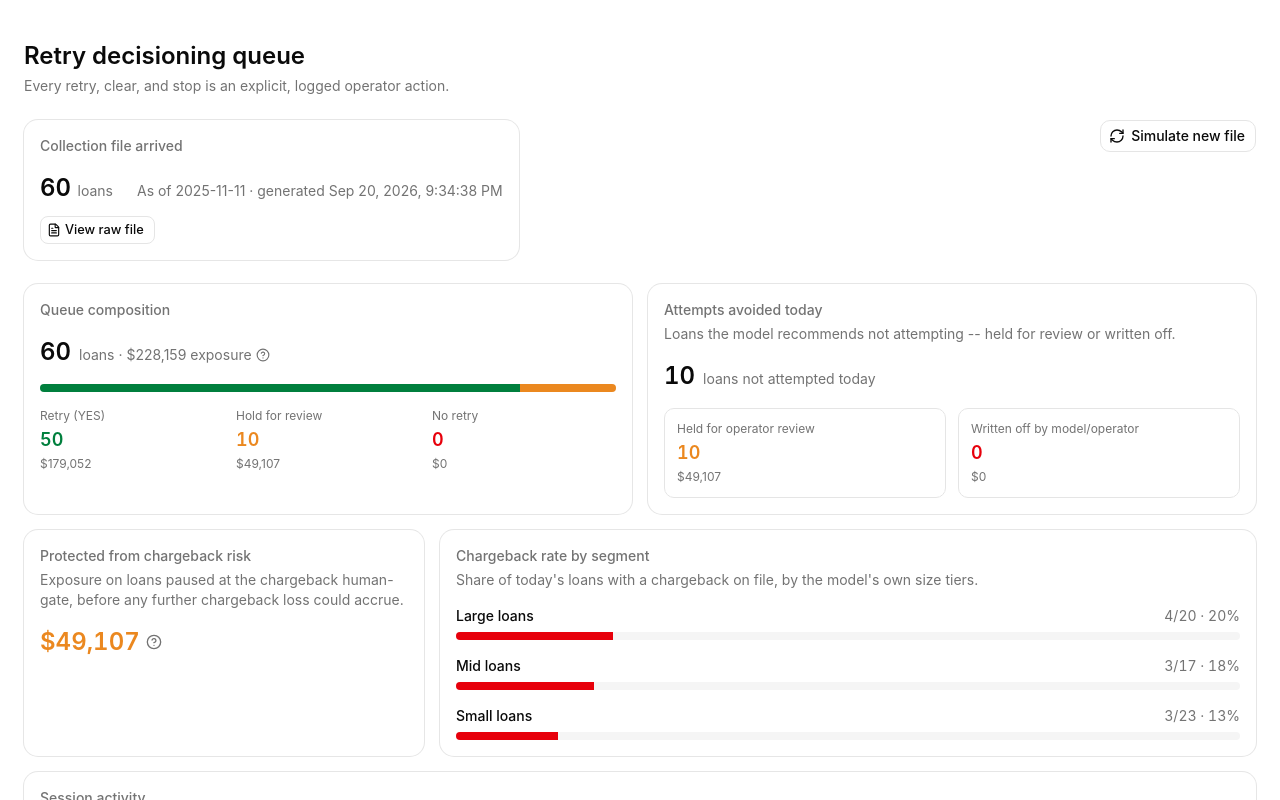
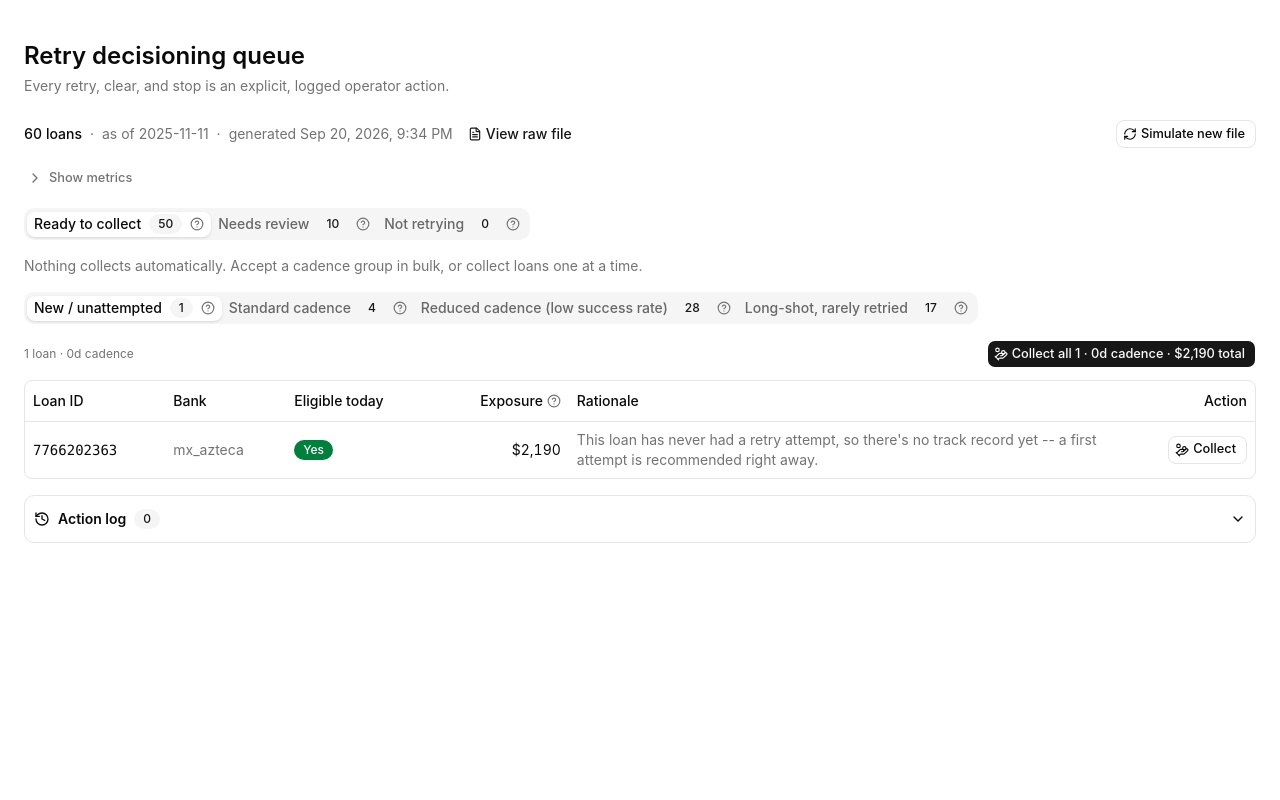
Before and after one commit to viccarre/collections-copilot, a Next.js app: page / in a window 1280 px wide. Both pictures are taken after a click on the button "Simulate collection file". Shown: the top 800 px of the page. Built offline with nearby package versions, Linux system fonts and the light colour scheme.

Commit message:
feat: refactor CollectionFileSummary layout & time format\n\nReorganized component structure & changed timestamp format to short

```diff
--- a/components/collection-file-summary.tsx
+++ b/components/collection-file-summary.tsx
@@ -1,6 +1,5 @@
 import { CircleHelpIcon, FileTextIcon } from "lucide-react"
 import { Button } from "@/components/ui/button"
-import { Card, CardContent, CardHeader, CardTitle } from "@/components/ui/card"
 import {
   Dialog,
   DialogContent,
@@ -17,33 +16,24 @@ import type { SimulatedCollectionFile } from "@/lib/collection-file"
 function formatTimestamp(iso: string): string {
   return new Date(iso).toLocaleString("en-US", {
     dateStyle: "medium",
-    timeStyle: "medium",
+    timeStyle: "short",
   })
 }
 
 export function CollectionFileSummary({ file }: { file: SimulatedCollectionFile }) {
   return (
-    <Card>
-      <CardHeader>
-        <CardTitle className="text-sm font-medium text-muted-foreground">
-          Collection file arrived
-        </CardTitle>
-      </CardHeader>
-      <CardContent className="flex flex-col gap-3">
-        <div className="flex flex-wrap items-baseline gap-x-6 gap-y-1">
-          <p className="text-2xl font-semibold tabular-nums">
-            {file.loans.length} <span className="text-sm font-normal text-muted-foreground">loans</span>
-          </p>
-          <p className="text-sm text-muted-foreground">
-            As of {file.asOf} &middot; generated {formatTimestamp(file.generatedAt)}
-          </p>
-        </div>
+    <div className="flex flex-wrap items-center gap-x-2 gap-y-1 text-sm text-muted-foreground">
+      <span className="font-medium text-foreground tabular-nums">{file.loans.length} loans</span>
+      <span aria-hidden="true">&middot;</span>
+      <span>as of {file.asOf}</span>
+      <span aria-hidden="true">&middot;</span>
+      <span>generated {formatTimestamp(file.generatedAt)}</span>
 
       <Dialog>
         <DialogTrigger
           render={
-              <Button variant="outline" size="sm" className="self-start">
-                <FileTextIcon data-icon="inline-start" />
+            <Button variant="link" size="sm" className="h-auto gap-1 p-0 text-sm">
+              <FileTextIcon data-icon="inline-start" className="size-3.5" />
               View raw file
             </Button>
           }
@@ -110,7 +100,6 @@ export function CollectionFileSummary({ file }: { file: SimulatedCollectionFile
           </div>
         </DialogContent>
       </Dialog>
-      </CardContent>
-    </Card>
+    </div>
   )
 }
--- a/components/metrics/attempts-avoided-card.tsx
+++ /dev/null
@@ -1,35 +0,0 @@
-import { Card, CardContent, CardHeader, CardTitle, CardDescription } from "@/components/ui/card"
-import { formatCurrency } from "@/lib/utils"
-import type { AttemptsAvoided } from "@/lib/metrics"
-
-export function AttemptsAvoidedCard({ attemptsAvoided }: { attemptsAvoided: AttemptsAvoided }) {
-  const { heldForReview, writtenOff } = attemptsAvoided
-  const totalCount = heldForReview.count + writtenOff.count
-
-  return (
-    <Card>
-      <CardHeader>
-        <CardTitle className="text-sm font-medium text-muted-foreground">Attempts avoided today</CardTitle>
-        <CardDescription>Loans the model recommends not attempting -- held for review or written off.</CardDescription>
-      </CardHeader>
-      <CardContent className="flex flex-col gap-4">
-        <div className="flex items-baseline gap-2">
-          <p className="text-2xl font-semibold tabular-nums">{totalCount}</p>
-          <p className="text-sm text-muted-foreground">loans not attempted today</p>
-        </div>
-        <div className="grid grid-cols-2 gap-3">
-          <div className="flex flex-col gap-0.5 rounded-lg border border-border p-3">
-            <p className="text-xs text-muted-foreground">Held for operator review</p>
-            <p className="text-lg font-semibold tabular-nums text-warning">{heldForReview.count}</p>
-            <p className="text-xs text-muted-foreground">{formatCurrency(heldForReview.dollars)}</p>
-          </div>
-          <div className="flex flex-col gap-0.5 rounded-lg border border-border p-3">
-            <p className="text-xs text-muted-foreground">Written off by model/operator</p>
-            <p className="text-lg font-semibold tabular-nums text-destructive">{writtenOff.count}</p>
-            <p className="text-xs text-muted-foreground">{formatCurrency(writtenOff.dollars)}</p>
-          </div>
-        </div>
-      </CardContent>
-    </Card>
-  )
-}
--- a/components/metrics/chargeback-protection-card.tsx
+++ /dev/null
@@ -1,33 +0,0 @@
-import { CircleHelpIcon } from "lucide-react"
-import { Card, CardContent, CardHeader, CardTitle, CardDescription } from "@/components/ui/card"
-import { Tooltip, TooltipContent, TooltipTrigger } from "@/components/ui/tooltip"
-import { formatCurrency, FULL_BALANCE_ASSUMPTION_NOTE } from "@/lib/utils"
-
-export function ChargebackProtectionCard({ dollars }: { dollars: number }) {
-  return (
-    <Card>
-      <CardHeader>
-        <CardTitle className="text-sm font-medium text-muted-foreground">Protected from chargeback risk</CardTitle>
-        <CardDescription>
-          Exposure on loans paused at the chargeback human-gate, before any further chargeback loss could accrue.
-        </CardDescription>
-      </CardHeader>
-      <CardContent>
-        <p className="inline-flex items-center gap-1.5 text-2xl font-semibold tabular-nums text-warning">
-          {formatCurrency(dollars)}
-          <Tooltip>
-            <TooltipTrigger
-              render={
-                <span tabIndex={0} className="text-muted-foreground hover:text-foreground">
-                  <CircleHelpIcon className="size-4" />
-                  <span className="sr-only">Note on exposure amount</span>
-                </span>
-              }
-            />
-            <TooltipContent className="max-w-sm">{FULL_BALANCE_ASSUMPTION_NOTE}</TooltipContent>
-          </Tooltip>
-        </p>
-      </CardContent>
-    </Card>
-  )
-}
--- a/components/metrics/metrics-dashboard.tsx
+++ b/components/metrics/metrics-dashboard.tsx
@@ -1,24 +1,40 @@
-import { AttemptsAvoidedCard } from "@/components/metrics/attempts-avoided-card"
-import { ChargebackProtectionCard } from "@/components/metrics/chargeback-protection-card"
+"use client"
+
+import { useState } from "react"
+import { ChevronRightIcon } from "lucide-react"
+import { Button } from "@/components/ui/button"
+import { Collapsible, CollapsibleContent, CollapsibleTrigger } from "@/components/ui/collapsible"
 import { ChargebackRateBySegmentCard } from "@/components/metrics/chargeback-rate-by-segment-card"
 import { QueueCompositionCard } from "@/components/metrics/queue-composition-card"
 import { SessionActivityCard } from "@/components/metrics/session-activity-card"
+import { cn } from "@/lib/utils"
 import type { QueueMetrics } from "@/lib/metrics"
 
 export function MetricsDashboard({ metrics }: { metrics: QueueMetrics }) {
+  const [open, setOpen] = useState(false)
+
   return (
-    <div className="flex flex-col gap-4">
-      <div className="grid grid-cols-1 gap-4 lg:grid-cols-2">
-        <QueueCompositionCard composition={metrics.composition} />
-        <AttemptsAvoidedCard attemptsAvoided={metrics.attemptsAvoided} />
-      </div>
-      <div className="grid grid-cols-1 gap-4 lg:grid-cols-3">
-        <ChargebackProtectionCard dollars={metrics.dollarsProtectedFromChargebackRisk} />
-        <div className="lg:col-span-2">
-          <ChargebackRateBySegmentCard segments={metrics.chargebackBySegment} />
+    <Collapsible open={open} onOpenChange={setOpen}>
+      <CollapsibleTrigger
+        render={
+          <Button variant="ghost" size="sm" className="-ml-2 gap-1.5 text-muted-foreground hover:text-foreground">
+            <ChevronRightIcon className={cn("size-4 transition-transform", open && "rotate-90")} />
+            {open ? "Hide metrics" : "Show metrics"}
+          </Button>
+        }
+      />
+      <CollapsibleContent>
+        <div className="flex flex-col gap-4 pt-4">
+          <div className="grid grid-cols-1 gap-4 lg:grid-cols-2">
+            <QueueCompositionCard composition={metrics.composition} attemptsAvoided={metrics.attemptsAvoided} />
+            <ChargebackRateBySegmentCard
+              dollarsProtected={metrics.dollarsProtectedFromChargebackRisk}
+              segments={metrics.chargebackBySegment}
+            />
+          </div>
+          <SessionActivityCard activity={metrics.sessionActivity} />
         </div>
-      </div>
-      <SessionActivityCard activity={metrics.sessionActivity} />
-    </div>
+      </CollapsibleContent>
+    </Collapsible>
   )
 }
--- a/components/metrics/queue-composition-card.tsx
+++ b/components/metrics/queue-composition-card.tsx
@@ -2,7 +2,7 @@ import { CircleHelpIcon } from "lucide-react"
 import { Card, CardContent, CardHeader, CardTitle } from "@/components/ui/card"
 import { Tooltip, TooltipContent, TooltipTrigger } from "@/components/ui/tooltip"
 import { formatCurrency, FULL_BALANCE_ASSUMPTION_NOTE } from "@/lib/utils"
-import type { QueueComposition } from "@/lib/metrics"
+import type { AttemptsAvoided, QueueComposition } from "@/lib/metrics"
 
 const SEGMENTS = [
   { key: "yes" as const, label: "Retry (YES)", barClass: "bg-success", textClass: "text-success" },
@@ -10,8 +10,15 @@ const SEGMENTS = [
   { key: "no" as const, label: "No retry", barClass: "bg-destructive", textClass: "text-destructive" },
 ]
 
-export function QueueCompositionCard({ composition }: { composition: QueueComposition }) {
+export function QueueCompositionCard({
+  composition,
+  attemptsAvoided,
+}: {
+  composition: QueueComposition
+  attemptsAvoided: AttemptsAvoided
+}) {
   const total = composition.totalCount
+  const avoidedCount = attemptsAvoided.heldForReview.count + attemptsAvoided.writtenOff.count
 
   return (
     <Card>
@@ -37,7 +44,11 @@ export function QueueCompositionCard({ composition }: { composition: QueueCompos
           </p>
         </div>
 
-        <div className="flex h-2 w-full overflow-hidden rounded-full bg-muted" role="img" aria-label="Queue composition by decision">
+        <div
+          className="flex h-2 w-full overflow-hidden rounded-full bg-muted"
+          role="img"
+          aria-label="Queue composition by decision"
+        >
           {SEGMENTS.map((segment) => {
             const bucket = composition[segment.key]
             const pct = total === 0 ? 0 : (bucket.count / total) * 100
@@ -58,6 +69,14 @@ export function QueueCompositionCard({ composition }: { composition: QueueCompos
             )
           })}
         </dl>
+
+        {avoidedCount > 0 && (
+          <p className="text-xs text-muted-foreground">
+            {avoidedCount} not attempted today &middot; {attemptsAvoided.heldForReview.count} held for review (
+            {formatCurrency(attemptsAvoided.heldForReview.dollars)}) &middot; {attemptsAvoided.writtenOff.count}{" "}
+            written off ({formatCurrency(attemptsAvoided.writtenOff.dollars)})
+          </p>
+        )}
       </CardContent>
     </Card>
   )
--- a/components/retry-queue-workspace.tsx
+++ b/components/retry-queue-workspace.tsx
@@ -99,13 +99,13 @@ export function RetryQueueWorkspace() {
   }
 
   return (
-    <div className="flex flex-col gap-6">
-      <div className="flex flex-col gap-4 sm:flex-row sm:items-center sm:justify-between">
+    <div className="flex flex-col gap-4">
+      <div className="flex flex-col gap-3 sm:flex-row sm:items-center sm:justify-between">
         <CollectionFileSummary file={collectionFile} />
         <Tooltip>
           <TooltipTrigger
             render={
-              <Button variant="outline" onClick={handleSimulate} className="sm:self-start">
+              <Button variant="outline" size="sm" onClick={handleSimulate} className="sm:self-start">
                 <RefreshCwIcon data-icon="inline-start" />
                 Simulate new file
               </Button>
```
Also changed, not shown: components/metrics/chargeback-rate-by-segment-card.tsx (+36 -2 lines). Lines whose indentation alone changed are shown as unchanged.
